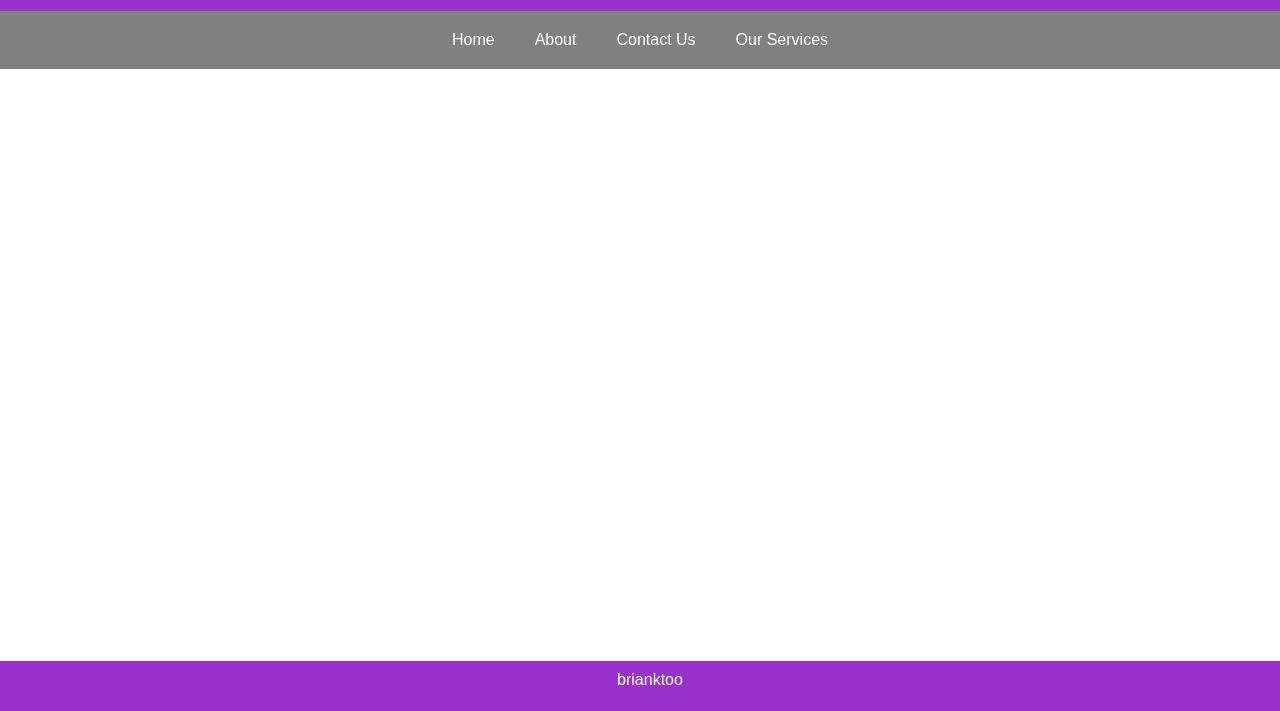
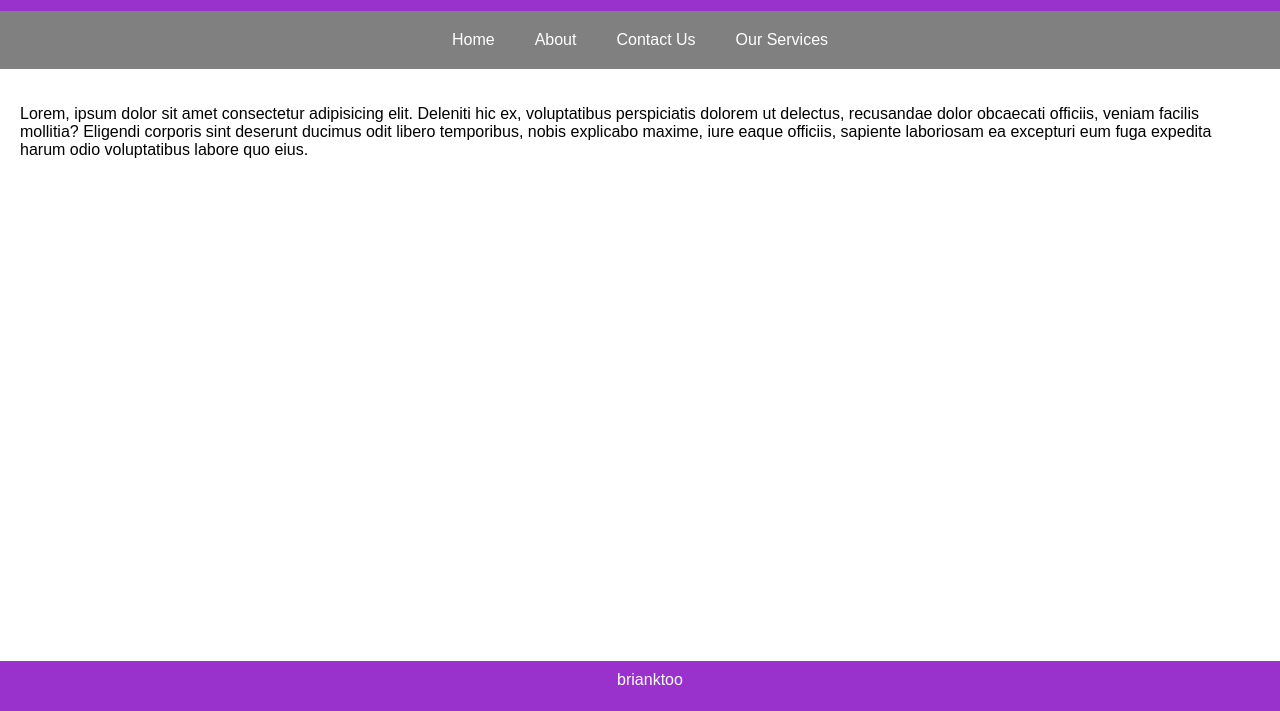
Before and after one commit to Brianktoo/package-wise, a plain HTML site: page index.html in a window 1280 px wide. Shown: the part 89-800 px from the top of the page. Drawn offline with Linux system fonts and the light colour scheme.

Commit message:
updated home

```diff
--- a/index.html
+++ b/index.html
@@ -20,7 +20,7 @@
 </nav>
 
 <section id="homeContent">
-
+     <p> Lorem, ipsum dolor sit amet consectetur adipisicing elit. Deleniti hic ex, voluptatibus perspiciatis dolorem ut delectus, recusandae dolor obcaecati officiis, veniam facilis mollitia? Eligendi corporis sint deserunt ducimus odit libero temporibus, nobis explicabo maxime, iure eaque officiis, sapiente laboriosam ea excepturi eum fuga expedita harum odio voluptatibus labore quo eius.</p>
 </section>
 
 <section id="aboutContent" class="hidden">
```
